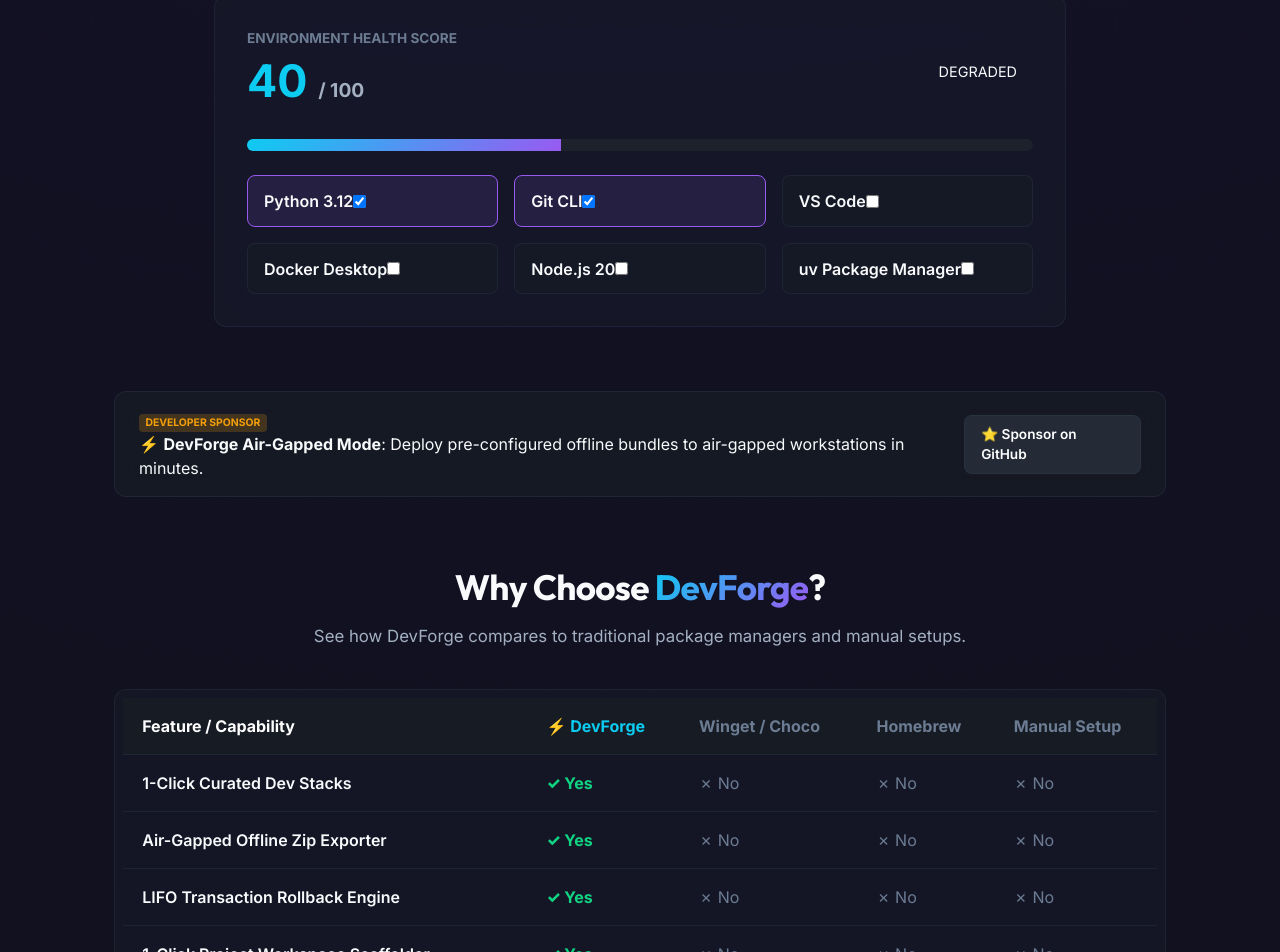
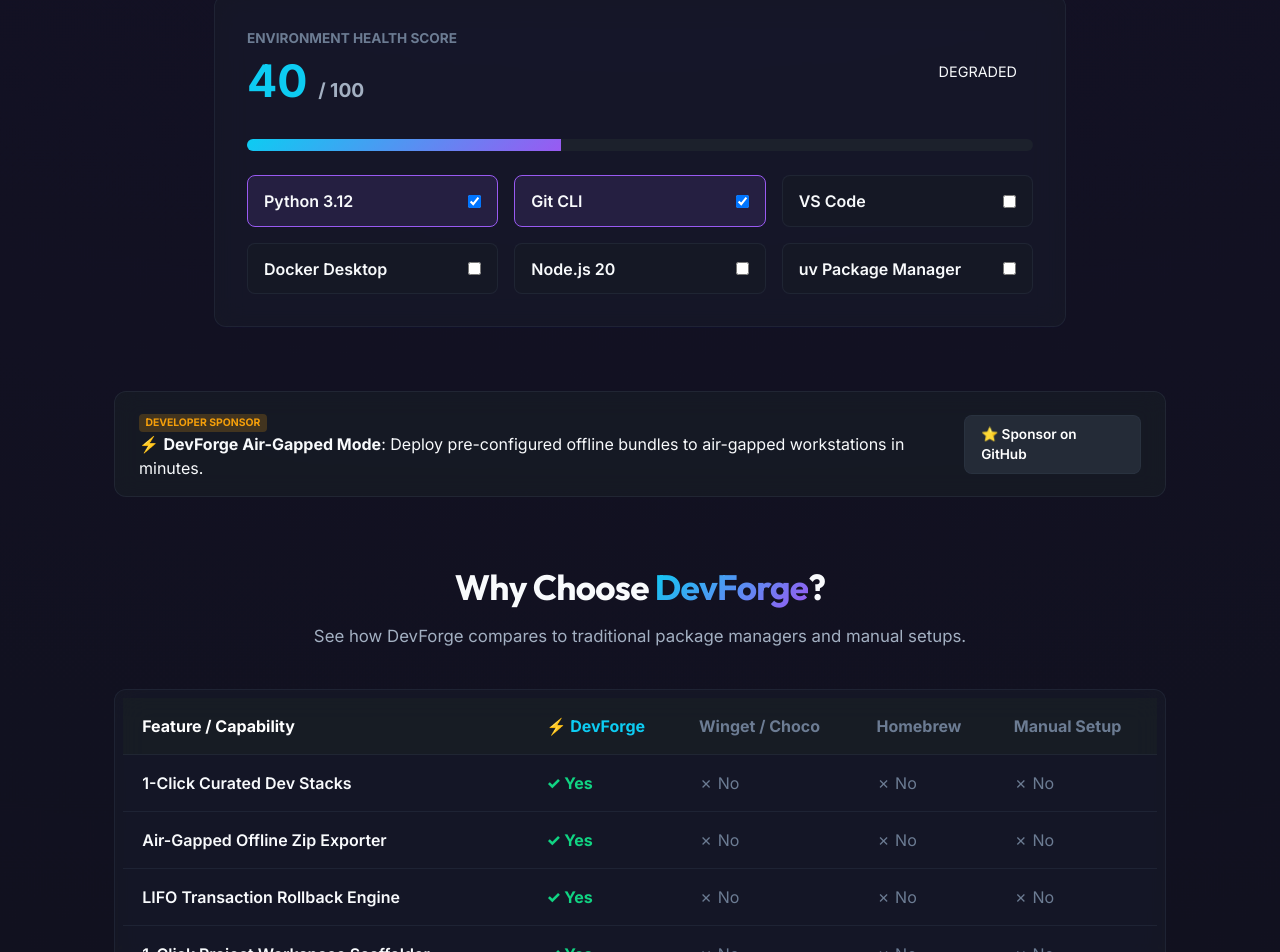
Before and after one commit to nihar-rajput/devforge, a React (Vite) app in the folder frontend/: page / in a window 1280 px wide. Shown: the part 1981-2933 px from the top of the page. Built offline with nearby package versions, Linux system fonts and the light colour scheme; no server answers.

Commit message:
Fix TypeScript style property justify to justifyContent in HealthCalculatorSection.tsx

```diff
--- a/frontend/src/components/landing/HealthCalculatorSection.tsx
+++ b/frontend/src/components/landing/HealthCalculatorSection.tsx
@@ -88,7 +88,7 @@
                 style={{
                   display: "flex",
                   alignItems: "center",
-                  justify: "space-between",
+                  justifyContent: "space-between",
                   padding: "0.8rem 1rem",
                   background: isChecked ? "hsla(265, 85%, 65%, 0.12)" : "var(--bg-card)",
                   border: `1px solid ${isChecked ? "var(--accent-purple)" : "var(--border-glass)"}`,
```
